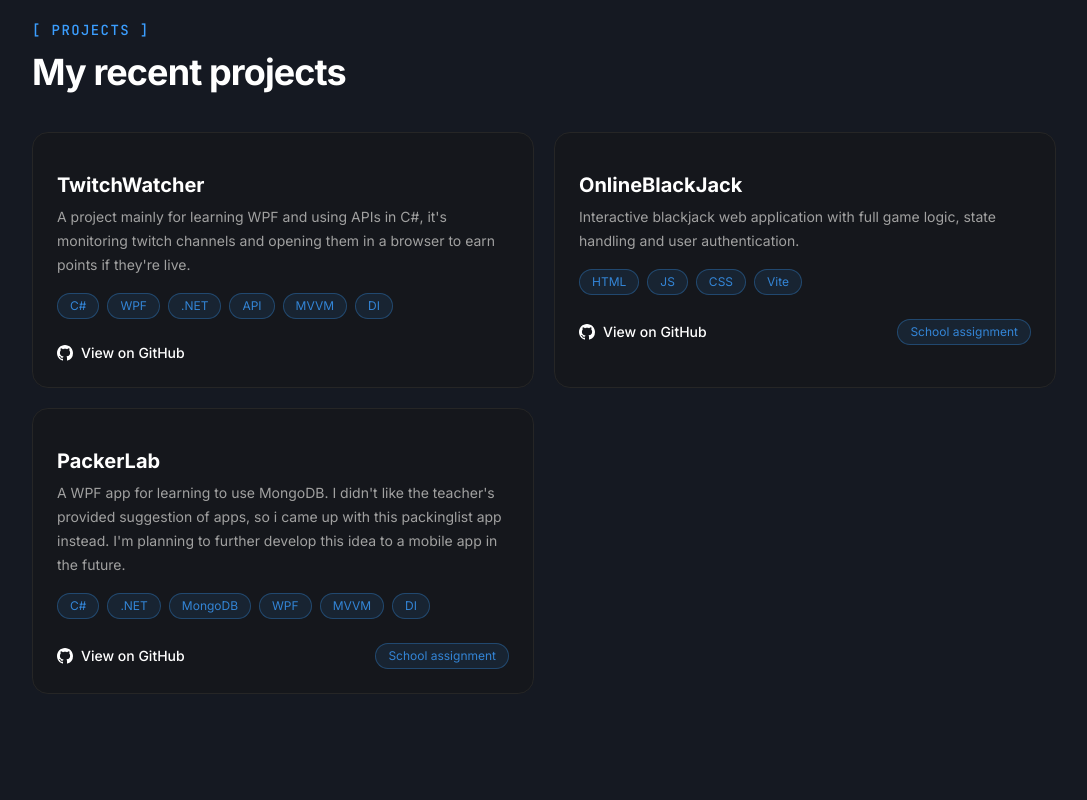
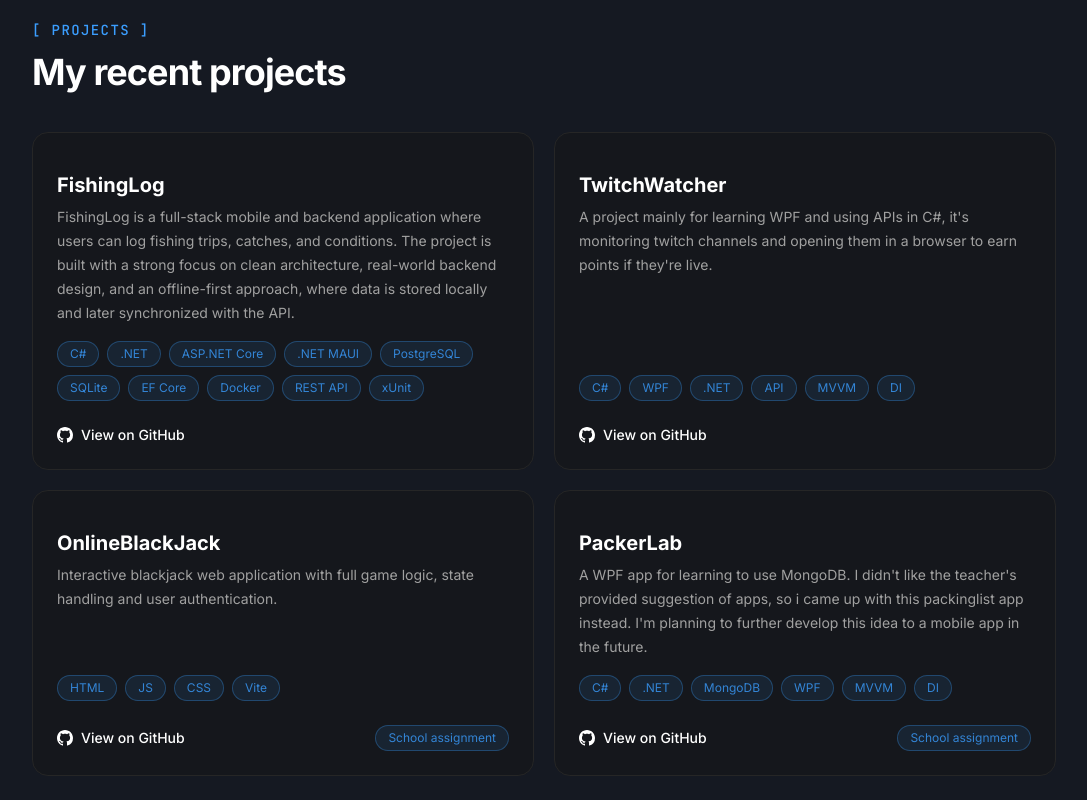
Before and after one commit to starkman98/Portfolio, a React (Vite) app: page / in a window 1280 px wide. Shown: the part 3020-3820 px from the top of the page, without its empty margins (96-1183 px from the left). Built offline with nearby package versions, Linux system fonts and the light colour scheme.

Commit message:
Add FishingLog project to projects data with detailed description and tech stack

```diff
--- a/src/components/Projects.tsx
+++ b/src/components/Projects.tsx
@@ -16,14 +16,17 @@
           {projects.map((project) => (
             <article
               key={project.title}
-              className="overflow-hidden rounded-2xl p-6 border border-neutral-800 bg-neutral-900/50 cursor-default"
+              className="overflow-hidden flex flex-col justify-between rounded-2xl p-6 border border-neutral-800 bg-neutral-900/50 cursor-default"
             >
+              <div>
                 <h3 className="mt-4 text-xl font-bold leading-6 text-white">
                   {project.title}
                 </h3>
                 <p className="mt-2 text-sm leading-6 text-neutral-400">
                   {project.description}
                 </p>
+              </div>
+              <div>
                 <div className="mt-4 flex flex-wrap gap-2">
                   {project.tech.map((item) => (
                     <span
@@ -51,6 +54,7 @@
                     </span>
                   ) : null}
                 </div>
+              </div>
             </article>
           ))}
         </div>
--- a/src/data/projects.ts
+++ b/src/data/projects.ts
@@ -1,6 +1,25 @@
 import type { Project } from "../types/project";
 
 export const projects: Project[] = [
+  {
+    title: "FishingLog",
+    description:
+      "FishingLog is a full-stack mobile and backend application where users can log fishing trips, catches, and conditions. The project is built with a strong focus on clean architecture, real-world backend design, and an offline-first approach, where data is stored locally and later synchronized with the API.",
+    tech: [
+      "C#",
+      ".NET",
+      "ASP.NET Core",
+      ".NET MAUI",
+      "PostgreSQL",
+      "SQLite",
+      "EF Core",
+      "Docker",
+      "REST API",
+      "xUnit",
+    ],
+    githubUrl: "https://github.com/starkman98/FishingLog",
+    schoolAssignment: false,
+  },
   {
     title: "TwitchWatcher",
     description:
```
Lines whose indentation alone changed are shown as unchanged.
